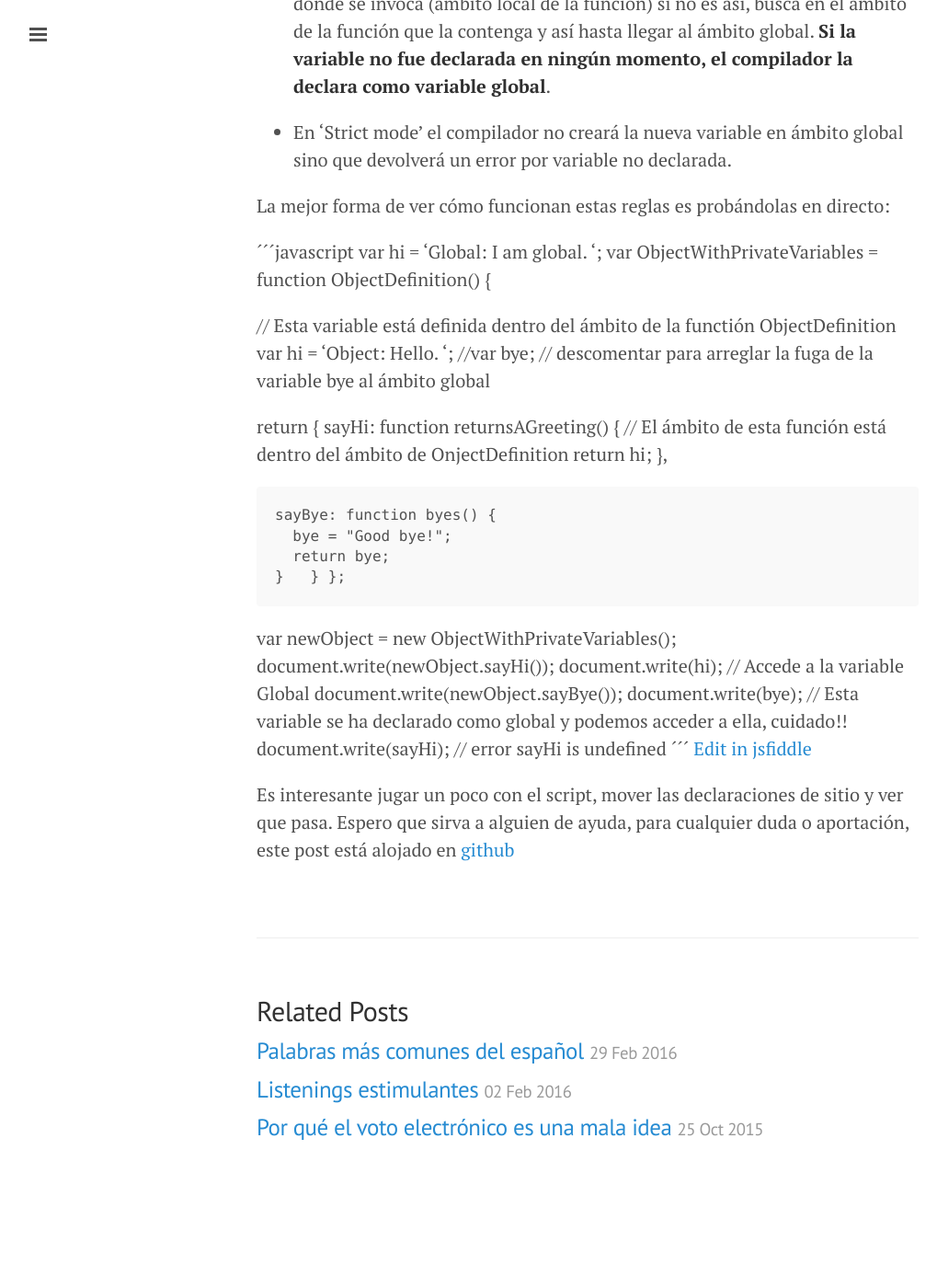
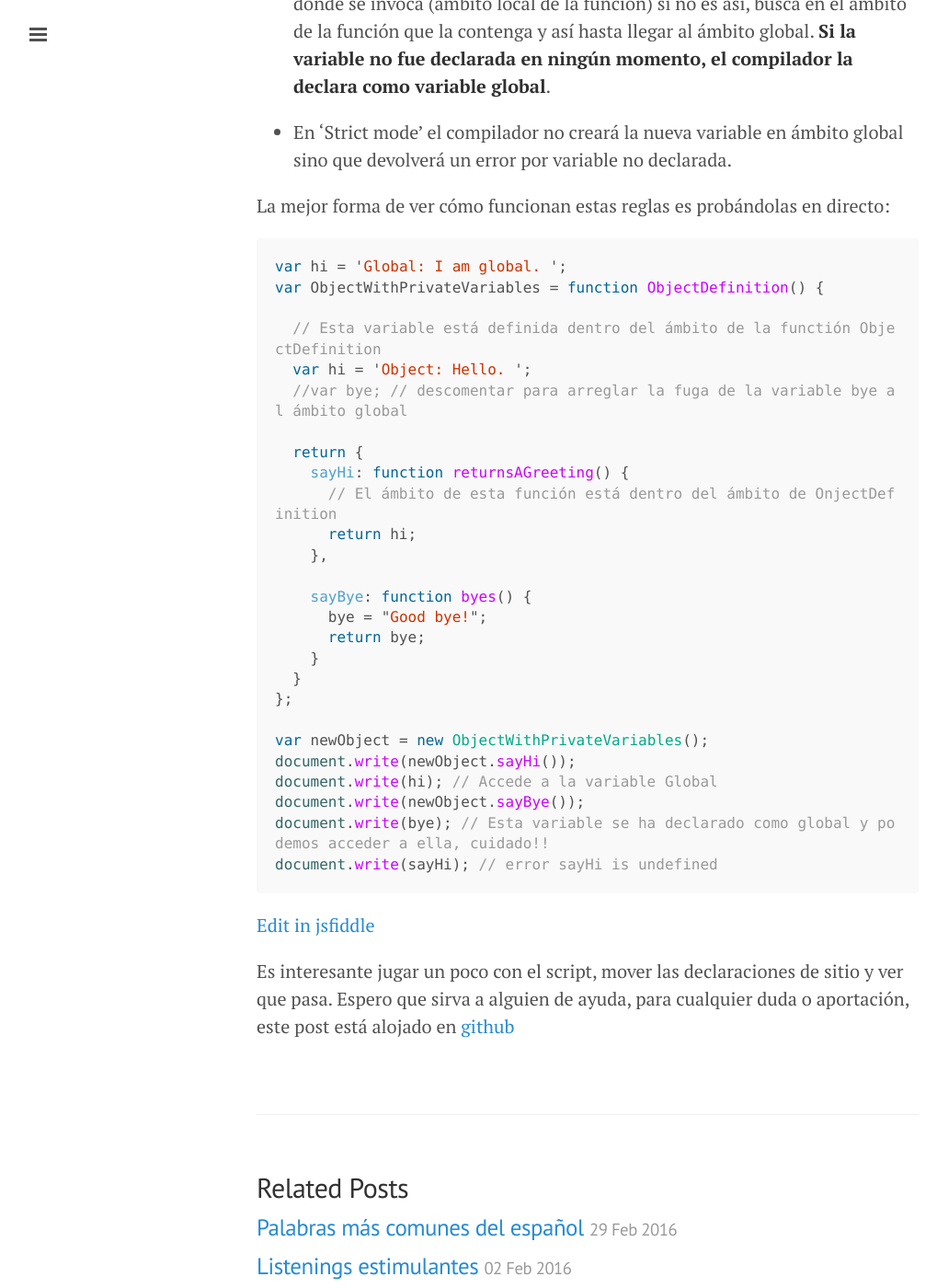
Before and after one commit to juanmirod/juanmirod.github.io, a Jekyll site: the page built from _posts/2016-02-19-ambito-en-javascript.markdown, in a window 1280 px wide and 1400 px high, scrolled down 723 px. Shown: the whole window at 92% size, without its empty margins (1-1020 px from the left). Built offline with Jekyll 4.4.1, drawn with Linux system fonts in a browser that asks for light colours; before the commit the page ends 2024 px from its top, so only the background shows below that.

Commit message:
Copied code for javascript example

````diff
--- a/_posts/2016-02-19-ambito-en-javascript.markdown
+++ b/_posts/2016-02-19-ambito-en-javascript.markdown
@@ -17,7 +17,7 @@ El ámbito de las variables en JavaScript puede ser un poco confuso a veces, per
 
 La mejor forma de ver cómo funcionan estas reglas es probándolas en directo:
 
-´´´javascript
+```javascript
 var hi = 'Global: I am global. ';
 var ObjectWithPrivateVariables = function ObjectDefinition() {
 
@@ -44,7 +44,7 @@ document.write(hi); // Accede a la variable Global
 document.write(newObject.sayBye());
 document.write(bye); // Esta variable se ha declarado como global y podemos acceder a ella, cuidado!!
 document.write(sayHi); // error sayHi is undefined
-´´´
+```
 [Edit in jsfiddle](https://jsfiddle.net/juanmirod/zgsgqz2j/)
 
 Es interesante jugar un poco con el script, mover las declaraciones de sitio y ver que pasa. Espero que sirva a alguien de ayuda, para cualquier duda o aportación, este post está alojado en  [github](https://github.com/juanmirod/juanmirod.github.io/blob/master/_posts/2016-02-19-ambito-en-javascript.markdown)
````
